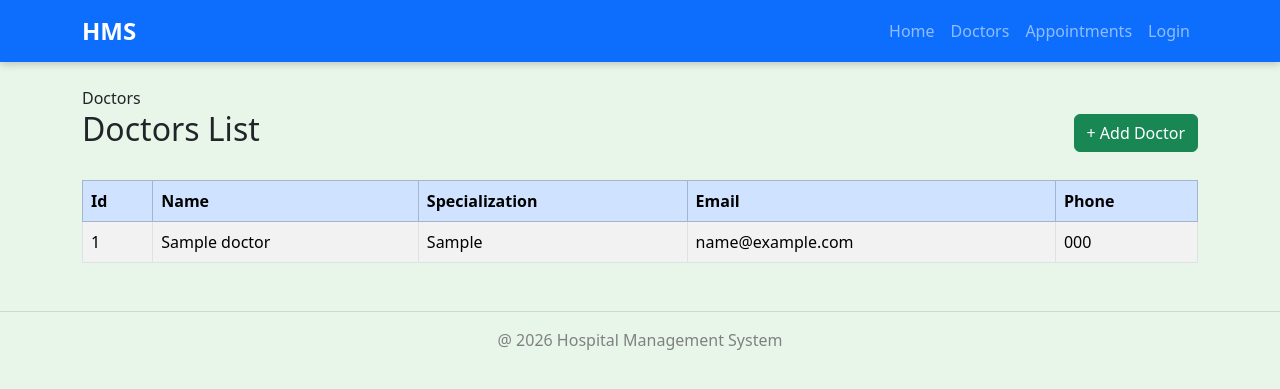
After one commit to prashanttiwaricodes/Hospital-Management-System, a Django app: page /doctors/ in a window 1280 px wide. The commit adds this page. Shown: the top 389 px of the page. Run offline with Django 5.2, Linux system fonts and the light colour scheme; tables that the repository leaves empty hold one stand-in row (values such as "Sample post").

Commit message:
Successfuly added doctors list and add doctor form

```diff
--- /dev/null
+++ b/doctors/urls.py
@@ -0,0 +1,7 @@
+from django.urls import path  #we need path to create urls.
+from . import views   # . means current app(doctors).  so we are importing views.py
+
+urlpatterns=[
+    path("",views.doctor_list,name="doctor_list"),  #this means /doctors/    will call doctor_list()
+    path("add/", views.doctor_add,name="doctor_add"),
+]
--- a/doctors/views.py
+++ b/doctors/views.py
@@ -1,3 +1,20 @@
 from django.shortcuts import render
+from .models import Doctor  #we are importing Doctor model without this we cannot access databse table
+from .forms import DoctorForm
+# Create your views here.
+def doctor_list(request):
+    doctors=Doctor.objects.all()  #give me all doctors from the database
 
-# Create your views here.
+    context={
+        "doctors":doctors   # think  of as a parcel .. packing the data
+    }
+
+    return render(request,"doctors/doctor_list.html",context   #this means open the template ,send the doctors, display them
+                  )
+
+def doctor_add(request):
+
+    form=DoctorForm()
+    return render(
+        request,"doctors/doctor_form.html",{"form":form}
+    )
--- a/hospital_management/urls.py
+++ b/hospital_management/urls.py
@@ -15,10 +15,11 @@ Including another URLconf
     2. Add a URL to urlpatterns:  path('blog/', include('blog.urls'))
 """
 from django.contrib import admin
-from django.urls import path
+from django.urls import path,include   # adding include means-if we right every url inside one file it becomes huge , instead every app manages its own url this keeps project modular.
 from .views import home     # we are importing home() function because it is in another file (views.py), if we dont import it urls.py doesnt know what home is
 
 urlpatterns = [
     path('admin/', admin.site.urls),
     path("",home,name="home"),  # ""-root url (http://127.0.0.1:8000/)  home-this is the function we created in views.py... when this URL is visited,Django executes  name="home"- this gives route a name ..later instead of writing URLs directly in HTML, we will use {% home %}
+    path("doctors/",include("doctors.urls")),
 ]
--- a/templates/base.html
+++ b/templates/base.html
@@ -26,7 +26,7 @@
                         <a class="nav-link" href="{% url 'home' %}">Home</a>
                     </li>
                     <li class="nav-item">
-                        <a class="nav-link" href="#">Doctors</a>
+                        <a class="nav-link" href="{% url'doctor_list'}">Doctors</a>
                     </li>
                     <li class="nav-item">
                         <a class="nav-link" href="#">Appointments</a>
--- /dev/null
+++ b/templates/doctors/doctor_list.html
@@ -0,0 +1,36 @@
+{% extends "base.html" %}  <!--it inherites base.html-->
+{% block content %}
+{% block sidebar %}
+  Doctors
+{% endblock %}
+ <div class="d-flex justify-content-between align-items-center mb-4">
+    <h2>Doctors List</h2>
+    <a href="{% url 'doctor_add' %}" class="btn btn-success">+ Add Doctor</a>
+ </div>
+<table class="table table-bordered table-striped">  <!--bootstrap table add borders  table striped means creates alternate row colors-->
+    <thead class="table-primary">
+        <tr>
+        <th>Id</th>
+        <th>Name</th>
+        <th>Specialization</th>
+        <th>Email</th>
+        <th>Phone</th>
+        </tr>
+    </thead>
+    <tbody>
+        {% for doctor in doctors %}  <!--this is logic it doesnot print anything it controls the template-->
+        <tr>
+            <td>{{ doctor.id }}</td>
+            <td>{{ doctor.name }}</td>
+            <td>{{ doctor.specialization }}</td>
+            <td>{{ doctor.email }}</td>
+            <td>{{doctor.phone }}</td>
+        </tr>
+        {% empty %}  <!--for no doctors available-->
+        <tr>
+            <td colspan="5" class="text-center">No doctors available</td>
+        </tr>
+        {% endfor %}
+    </tbody>
+</table>
+{% endblock %}
```
Also changed, not shown: doctors/admin.py (+10 -2 lines), doctors/forms.py (added, +13 -0 lines), templates/doctors/doctor_form.html (added, +13 -0 lines).
